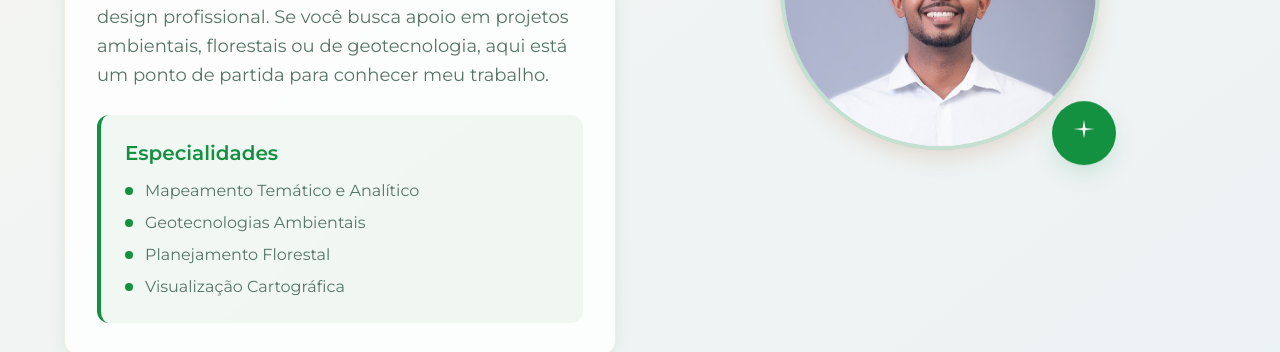
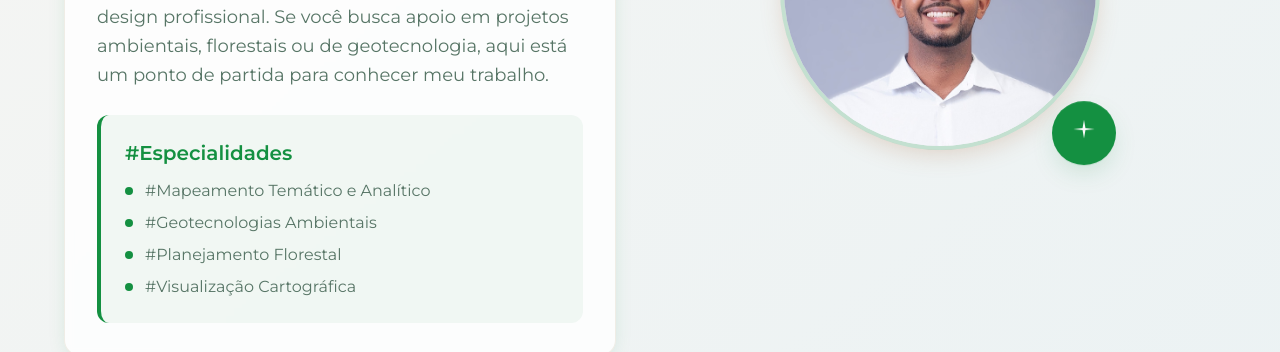
Before and after one commit to engflorestalthiago/Florestal-maps, a React (Vite) app: page / in a window 1280 px wide. Shown: the part 1380-1732 px from the top of the page. Built offline with nearby package versions, Linux system fonts and the light colour scheme.

Commit message:
Visual edit in Lovable
Edited UI in Lovable

```diff
--- a/src/components/AboutSection.tsx
+++ b/src/components/AboutSection.tsx
@@ -32,24 +32,24 @@ const AboutSection = () => {
 
                     <div className="bg-primary/5 rounded-xl p-6 border-l-4 border-primary">
                       <h3 className="font-montserrat font-semibold text-xl mb-3 text-primary">
-                        Especialidades
+                        #Especialidades
                       </h3>
                       <ul className="space-y-2">
                         <li className="font-montserrat text-muted-foreground flex items-center">
                           <span className="w-2 h-2 bg-primary rounded-full mr-3"></span>
-                          Mapeamento Temático e Analítico
+                          #Mapeamento Temático e Analítico
                         </li>
                         <li className="font-montserrat text-muted-foreground flex items-center">
                           <span className="w-2 h-2 bg-primary rounded-full mr-3"></span>
-                          Geotecnologias Ambientais
+                          #Geotecnologias Ambientais
                         </li>
                         <li className="font-montserrat text-muted-foreground flex items-center">
                           <span className="w-2 h-2 bg-primary rounded-full mr-3"></span>
-                          Planejamento Florestal
+                          #Planejamento Florestal
                         </li>
                         <li className="font-montserrat text-muted-foreground flex items-center">
                           <span className="w-2 h-2 bg-primary rounded-full mr-3"></span>
-                          Visualização Cartográfica
+                          #Visualização Cartográfica
                         </li>
                       </ul>
                     </div>
```
